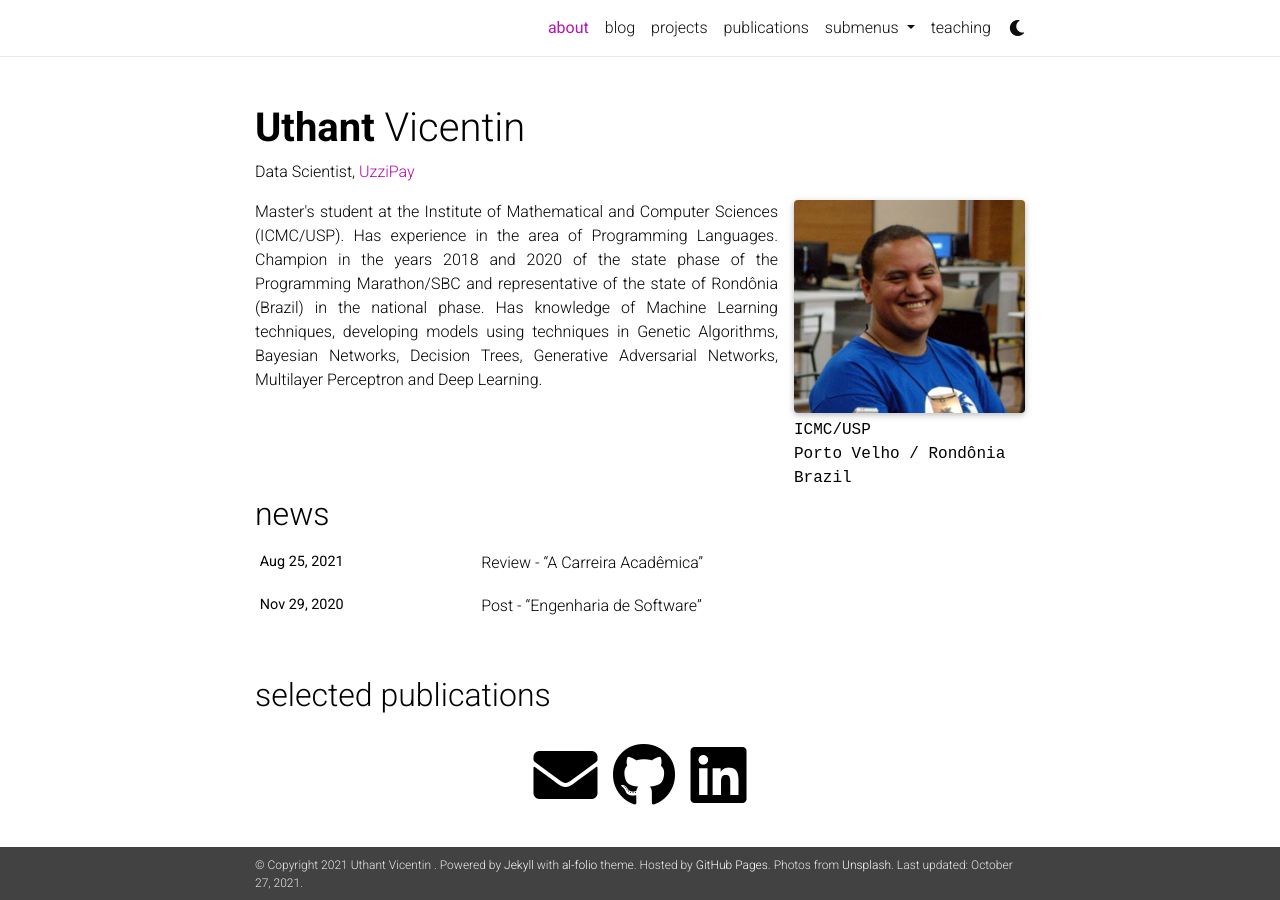
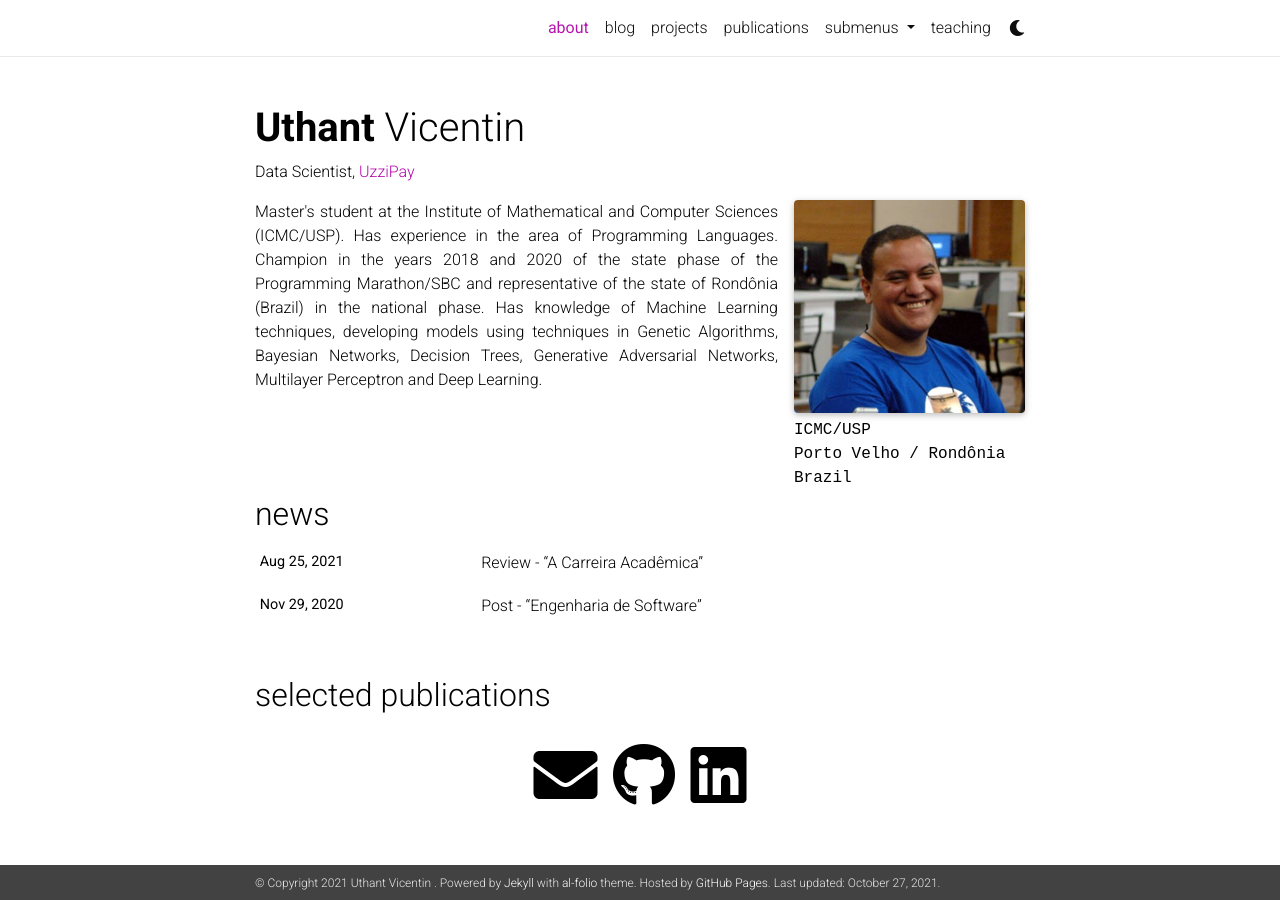
Before and after one commit to uthantvicentin/uthantvicentin.github.io, a Jekyll site: the page built from _pages/about.md, in a window 1280 px wide. Built offline with Jekyll 4.4.1, drawn with Linux system fonts in a browser that asks for light colours; nearby versions of some CDN libraries; comment, search, counter and statistics services are not loaded; a style sheet for code colours, icons or effects is not loaded.

```diff
--- a/_config.yml
+++ b/_config.yml
@@ -11,7 +11,6 @@
 footer_text: >
   Powered by <a href="http://jekyllrb.com/" target="_blank">Jekyll</a> with <a href="https://github.com/alshedivat/al-folio">al-folio</a> theme.
   Hosted by <a href="https://pages.github.com/" target="_blank">GitHub Pages</a>.
-  Photos from <a href="https://unsplash.com" target="_blank">Unsplash</a>.
 
 icon: 🎓 # the emoji used as the favicon
 url: "" # https://uthantvicentin.github.io # the base hostname & protocol for your site
@@ -75,7 +74,6 @@
 
 blog_name: uthantvicentin blog  # your blog must have a name for it to show up in the nav bar
 blog_description: academic reviews
-permalink: basepath/:year/:title/
 
 # Pagination
 pagination:
```
